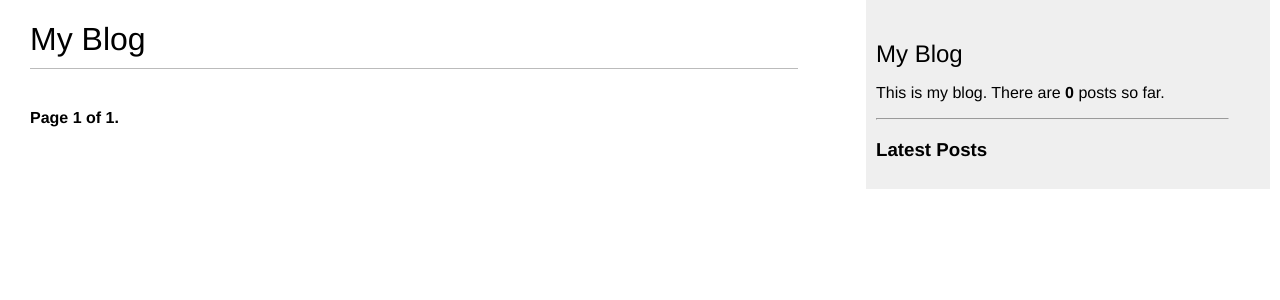
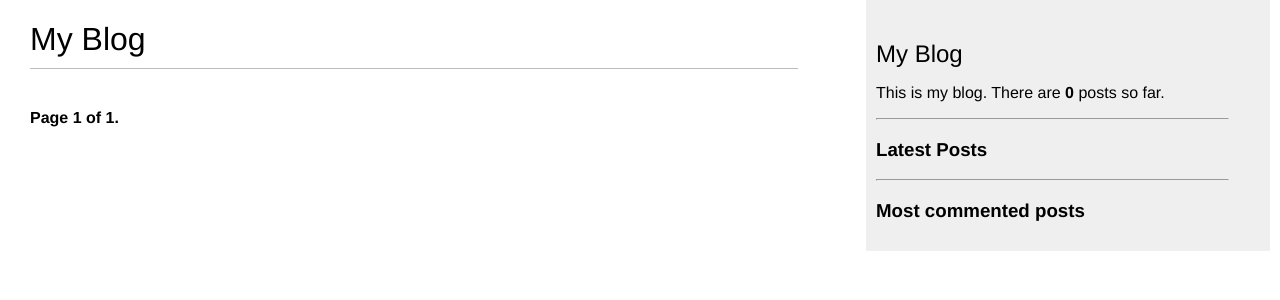
Before and after one commit to abhie-lp/django-blog, a Django app: page /blog/ in a window 1280 px wide. Shown: the top 300 px of the page. Run offline with Django 3.2, Linux system fonts and the light colour scheme; data that the repository does not hold is empty; parts of the project's set-up code (start-up, migrations or seed data) failed here and were passed over.

Commit message:
Most commented posts

```diff
--- a/blog/templatetags/blog_tags.py
+++ b/blog/templatetags/blog_tags.py
@@ -1,4 +1,5 @@
 from django import template
+from django.db.models import Count
 from ..models import Post
 
 register = template.Library()
@@ -13,3 +14,9 @@ def total_posts():
 def show_latest_posts(count=5):
     latest_posts = Post.published.order_by("-publish")[:count]
     return {"latest_posts": latest_posts}
+
+
+@register.simple_tag
+def get_most_commented_posts(count=5):
+    return Post.published.annotate(total_comments=Count("comments"))\
+                         .order_by("-total_comments")[:count]
--- a/templates/base.html
+++ b/templates/base.html
@@ -20,7 +20,15 @@
       <p>This is my blog. There are <strong>{% total_posts %}</strong> posts so far.</p>
       <hr>
       <h3>Latest Posts</h3>
-      {% show_latest_posts 15 %}
+      {% show_latest_posts 10 %}
+      <hr>
+      <h3>Most commented posts</h3>
+      {% get_most_commented_posts 10 as most_commented_posts %}
+      <ul>
+        {% for post in most_commented_posts %}
+          <li><a href="{{ post.get_absolute_url }}">{{ post.title }}</a></li>
+        {% endfor %}
+      </ul>
     </div>
   </body>
 </html>
```
